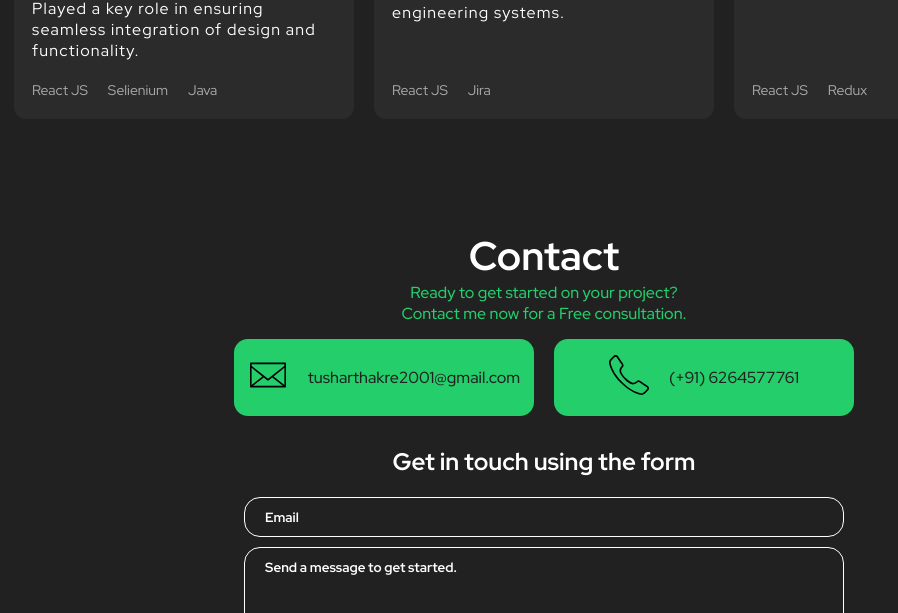
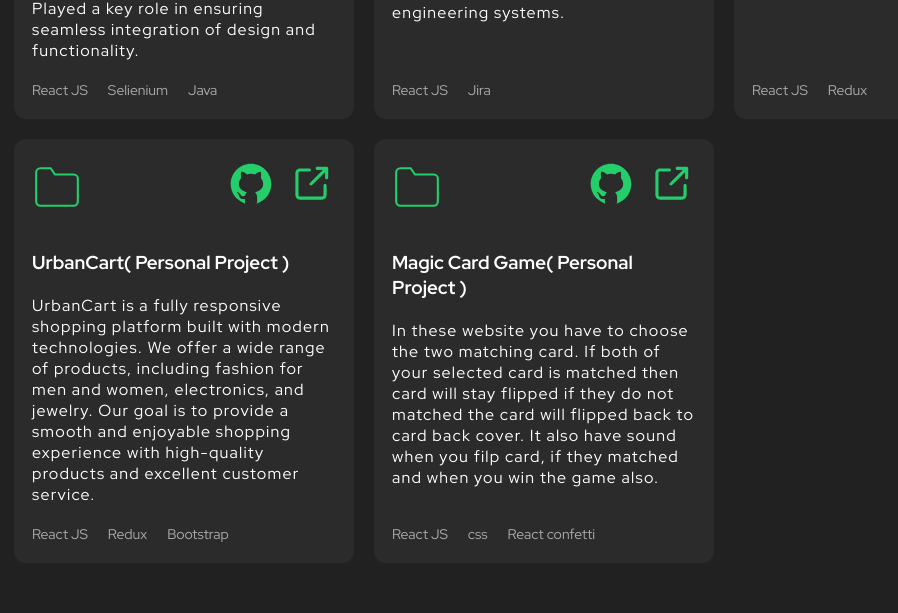
Before and after one commit to Tusharthakre20/Portfolio-website, a React (Create React App) app: page / in a window 1280 px wide. Shown: the part 1818-2431 px from the top of the page, without its empty margins (96-994 px from the left). Built offline with nearby package versions, Linux system fonts and the light colour scheme.

Commit message:
new changes

```diff
--- a/src/components/Project/Project.tsx
+++ b/src/components/Project/Project.tsx
@@ -72,6 +72,54 @@ export function Project() {
             </footer>
           </div>
         </ScrollAnimation>
+        <ScrollAnimation animateIn="flipInX">
+          <div className="project">
+            <header>
+              <svg width="50" xmlns="http://www.w3.org/2000/svg" role="img" viewBox="0 0 24 24" fill="none" stroke="#23ce6b " strokeWidth="1" strokeLinecap="round" strokeLinejoin="round"><title>Folder</title> <path d="M22 19a2 2 0 0 1-2 2H4a2 2 0 0 1-2-2V5a2 2 0 0 1 2-2h5l2 3h9a2 2 0 0 1 2 2z"></path> </svg>
+              <div className="project-links">
+                <a href="https://github.com/Tusharthakre20/UrbanCart" target="_blank" rel="noreferrer">
+                  <img src={githubIcon} alt="Visit site" /> </a>
+                <a href="https://tusharthakre20.github.io/UrbanCart/" target="_blank" rel="noreferrer">
+                  <img src={externalLink} alt="Visit site" /></a>
+              </div>
+            </header>
+            <div className="body">
+              <h3>UrbanCart( Personal Project )</h3>
+              <p>UrbanCart is a fully responsive shopping platform built with modern technologies. We offer a wide range of products, including fashion for men and women, electronics, and jewelry. Our goal is to provide a smooth and enjoyable shopping experience with high-quality products and excellent customer service.</p></div>
+              <footer>
+              <ul className="tech-list">
+                <li>React JS</li>
+                <li>Redux</li>
+                <li>Bootstrap</li>
+
+              </ul>
+            </footer>
+          </div>
+        </ScrollAnimation>
+        <ScrollAnimation animateIn="flipInX">
+          <div className="project">
+            <header>
+              <svg width="50" xmlns="http://www.w3.org/2000/svg" role="img" viewBox="0 0 24 24" fill="none" stroke="#23ce6b " strokeWidth="1" strokeLinecap="round" strokeLinejoin="round"><title>Folder</title> <path d="M22 19a2 2 0 0 1-2 2H4a2 2 0 0 1-2-2V5a2 2 0 0 1 2-2h5l2 3h9a2 2 0 0 1 2 2z"></path> </svg>
+              <div className="project-links">
+                <a href="https://github.com/Tusharthakre20/magic-card-game" target="_blank" rel="noreferrer">
+                  <img src={githubIcon} alt="Visit site" /> </a>
+                <a href="https://card-match-game-hritik-sharma.vercel.app/" target="_blank" rel="noreferrer">
+                  <img src={externalLink} alt="Visit site" /></a>
+              </div>
+            </header>
+            <div className="body">
+              <h3>Magic Card Game( Personal Project )</h3>
+              <p>In these website you have to choose the two matching card. If both of your selected card is matched then card will stay flipped if they do not matched the card will flipped back to card back cover. It also have sound when you filp card, if they matched and when you win the game also.</p></div> <footer>
+              <ul className="tech-list">
+                <li>React JS</li>
+                <li>css</li>
+                <li>React confetti</li>
+
+              </ul>
+            </footer>
+          </div>
+        </ScrollAnimation>
+
 
       </div>
     </Container>
```
